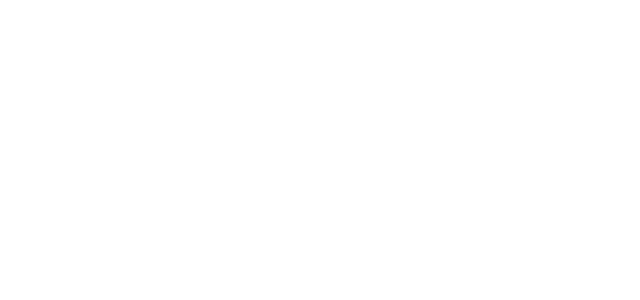
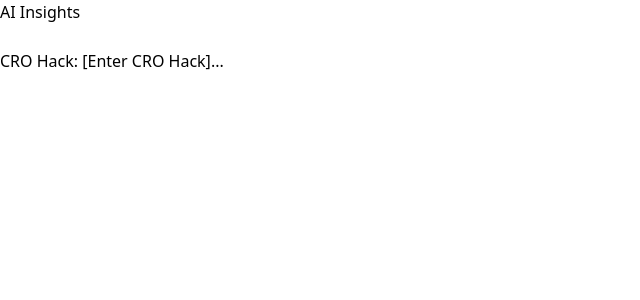
Before and after one commit to AdamsEugene/site-grader, a React (Vite) app: page /LoadingPage in a window 1280 px wide. Before the commit this address had no page. Shown: the top 300 px of the page, without its empty margins (0-640 px from the left). Built offline with nearby package versions, Linux system fonts and the light colour scheme.

Commit message:
core files setup src

```diff
--- a/src/index.css
+++ b/src/index.css
@@ -71,3 +71,25 @@ button:focus-visible {
     background-color: #f9f9f9;
   }
 } */
+
+/* Customize the scrollbar width */
+::-webkit-scrollbar {
+  width: 7px; /* Width for vertical scrollbar */
+  height: 12px; /* Height for horizontal scrollbar */
+}
+
+/* Customize the scrollbar track */
+::-webkit-scrollbar-track {
+  background: "transparent"; /* Background color of the track */
+  border-radius: 10px; /* Optional: rounded corners */
+}
+
+/* Customize the scrollbar thumb */
+::-webkit-scrollbar-thumb {
+  background: #888; /* Color of the thumb */
+  border-radius: 10px; /* Optional: rounded corners */
+}
+
+::-webkit-scrollbar-thumb:hover {
+  background: #555; /* Color of the thumb on hover */
+}
--- a/src/main.tsx
+++ b/src/main.tsx
@@ -5,6 +5,7 @@ import { BrowserRouter as Router, Route, Routes } from "react-router-dom";
 import "./index.css";
 import Home from "./pages/Home.tsx";
 import Form1 from "./pages/Form1.tsx";
+import LoadingPage from "./pages/LoadingPage.tsx";
 import Dashboard from "./pages/Dashboard/App.tsx";
 
 createRoot(document.getElementById("root")!).render(
@@ -14,6 +15,7 @@ createRoot(document.getElementById("root")!).render(
       <Routes>
         <Route path="/" element={<Home />} />
         <Route path="/Form1" element={<Form1 />} />
+        <Route path="/LoadingPage" element={<LoadingPage />} />
         <Route path="/dashboard" element={<Dashboard />} />
       </Routes>
     </Router>
```
